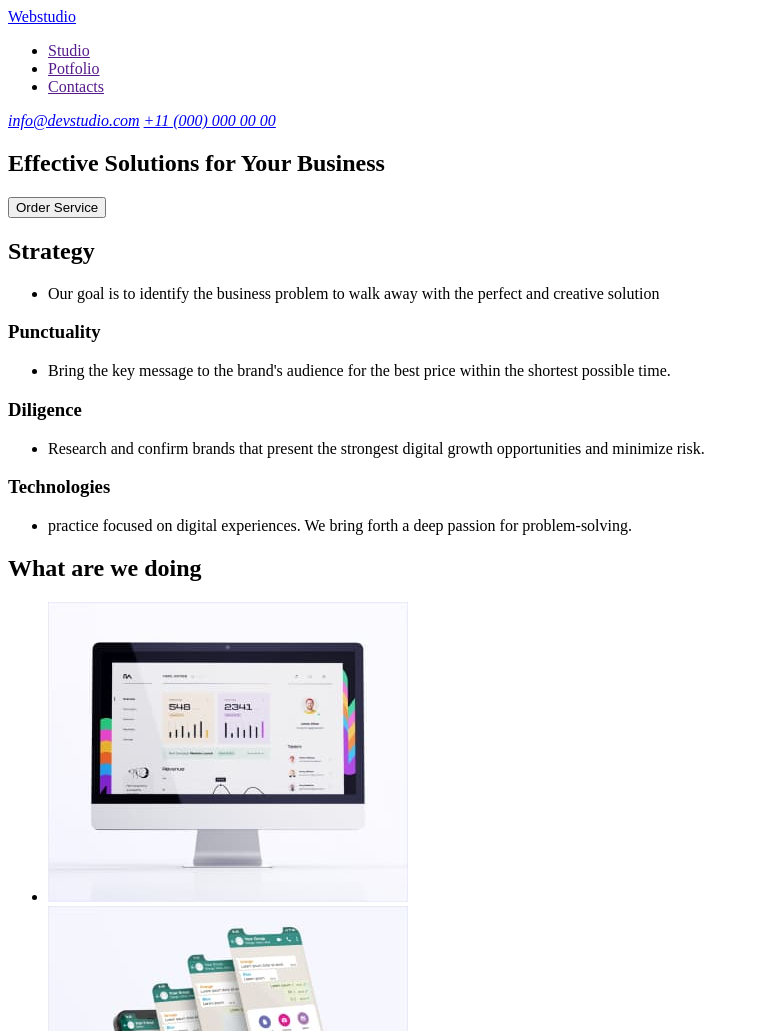
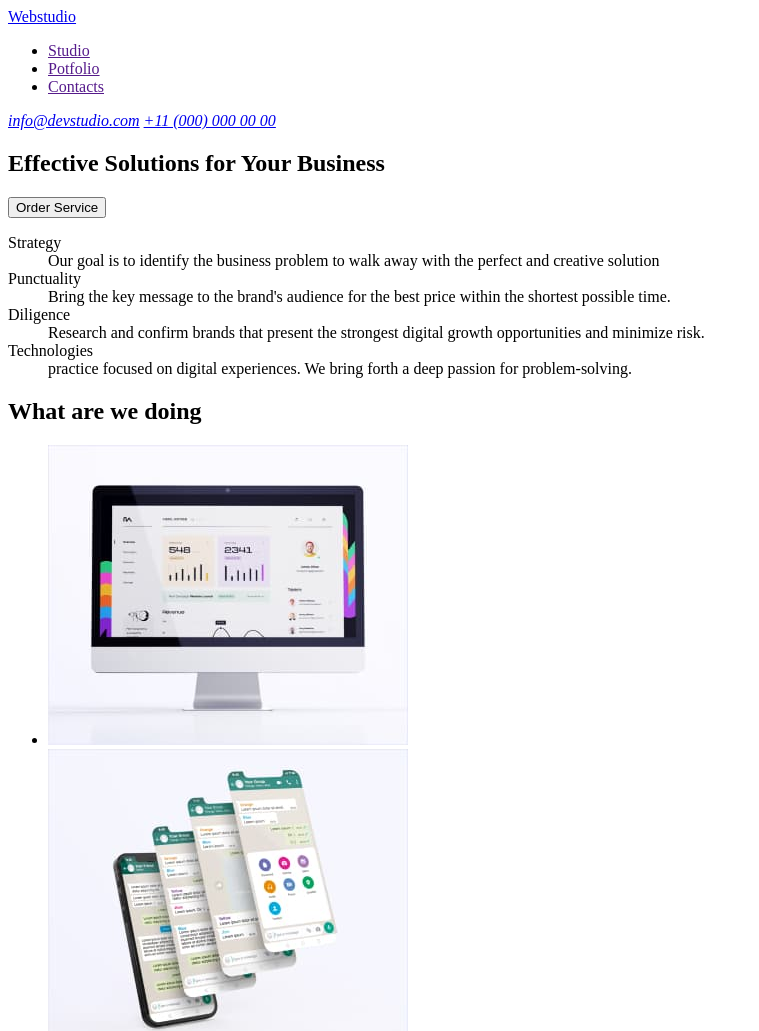
Before and after one commit to Dmitro80/goit-markup-hw-01, a plain HTML site: page index.html in a window 1280 px wide. Shown: the top 1031 px of the page, without its empty margins (0-759 px from the left). Drawn offline with Linux system fonts and the light colour scheme.

Commit message:
Update index.html

```diff
--- a/index.html
+++ b/index.html
@@ -1,10 +1,12 @@
 <!DOCTYPE html>
 <html lang="en">
-
   <head>
-    <meta charset="UTF-8">
-    <meta http-equiv="X-UA-Compatible" content="IE=edge">
-    <meta name="viewport" content="width=device-width, initial-scale=1.0">
+    <meta charset="UTF-8" />
+    <meta http-equiv="X-UA-Compatible" content="IE=edge" />
+    <meta
+      name="viewport"
+      content="width=device-width, initial-scale=1.0"
+    />
     <title>Document</title>
   </head>
 
@@ -19,10 +21,11 @@
         </ul>
       </nav>
       <address>
-                        <a href="mailto:info@devstudio.com">info@devstudio.com</a>
+        <a href="mailto:info@devstudio.com"
+          >info@devstudio.com</a
+        >
         <a href="tel:+110000000000">+11 (000) 000 00 00</a>
       </address>
-
     </header>
     <main>
       <section>
@@ -30,81 +33,114 @@
         <button type="button">Order Service</button>
       </section>
       <section>
-            <h2>Strategy</h2>
-            <ul>
-                <Li>
-                    <p>Our goal is to identify the business
-                        problem to walk away with the perfect and creative solution
-                    </p>
-                 </Li>
-            </ul>
-                    <h3>Punctuality</h3>
-                    <ul>
-                    <li>
-                        <p>Bring the key message to the brand's audience for the best price within the shortest possible time.
-                         </p>
-                    </li>
-                    </ul>
-                <h3>Diligence</h3>
-                <ul>
-                <li>
-                    <p>Research and confirm brands that present the strongest digital growth opportunities and minimize risk.</p>
-                </li>
-            </ul>
-             <h3>Technologies</h3>
-            <ul>
-            <li>
-                <p> practice focused on digital experiences. We bring forth a deep passion for problem-solving.</p>
-           </li>
-            </ul>
+        <dl>
+          <dt>Strategy</dt>
+
+          <dd>
+            Our goal is to identify the business problem to
+            walk away with the perfect and creative solution
+          </dd>
+
+          <dt>Punctuality</dt>
+          <dd>
+            Bring the key message to the brand's audience
+            for the best price within the shortest possible
+            time.
+          </dd>
+          <dt>Diligence</dt>
+          <dd>
+            Research and confirm brands that present the
+            strongest digital growth opportunities and
+            minimize risk.
+          </dd>
+          <dt>Technologies</dt>
+          <dd>
+            practice focused on digital experiences. We
+            bring forth a deep passion for problem-solving.
+          </dd>
+        </dl>
       </section>
       <section>
         <h2>What are we doing</h2>
         <ul>
           <li>
-                <img src="./img/img1_seksion3.jpg" alt="computer"
+            <img
+              src="./img/img1_seksion3.jpg"
+              alt="computer"
               width="360"
-                height="300"/>
+              height="300"
+            />
           </li>
           <li>
-                <img src="./img/img2_sektion3.jpg" alt="mobile"
+            <img
+              src="./img/img2_sektion3.jpg"
+              alt="mobile"
               width="360"
-                height="300"/>
+              height="300"
+            />
           </li>
-            <li><img src="./img/img3_section3.jpg" alt="computer+mobile"
+          <li>
+            <img
+              src="./img/img3_section3.jpg"
+              alt="computer+mobile"
               width="360"
-                height="300"/>
+              height="300"
+            />
           </li>
         </ul>
       </section>
       <section>
         <h2>Our Team</h2>
         <ul>
-                    <li><img src="/img/img1_sektion4.jpg" alt="foto staff" width="264" height="260" />
+          <li>
+            <img
+              src="/img/img1_sektion4.jpg"
+              alt="foto staff"
+              width="264"
+              height="260"
+            />
             <h3>Mark Guerrero</h3>
             <p>Product Designer</p>
           </li>
-                    <li><img src="./img/img2_sektion4.jpg" alt="foto staff" width="264" height="260" />
+          <li>
+            <img
+              src="./img/img2_sektion4.jpg"
+              alt="foto staff"
+              width="264"
+              height="260"
+            />
             <h3>Tom Ford</h3>
             <p>Frontend Developer</p>
           </li>
-                    <li><img src="./img/img3_sektion4.jpg" alt="foto staff" width="264" height="260" />
+          <li>
+            <img
+              src="./img/img3_sektion4.jpg"
+              alt="foto staff"
+              width="264"
+              height="260"
+            />
             <h3>Camila Garcia</h3>
             <p>Marketing</p>
           </li>
-                    <li><img src="./img/img4_sektion4.jpg" alt="foto staff" width="264" height="260" />
+          <li>
+            <img
+              src="./img/img4_sektion4.jpg"
+              alt="foto staff"
+              width="264"
+              height="260"
+            />
             <h3>Daniel Wilson</h3>
             <p>UI Designer</p>
           </li>
         </ul>
-
       </section>
-
     </main>
     <footer>
       <a href="./index.html">Webstudio</a>
-         <p>Increase the flow of customers and sales for your business with digital marketing & growth solutions.</p>
+      <p>
+        Increase the flow of customers and sales for your
+        business with digital marketing & growth solutions.
+      </p>
     </footer>
   </body>
-
 </html>
```
Lines whose indentation alone changed are shown as unchanged.
